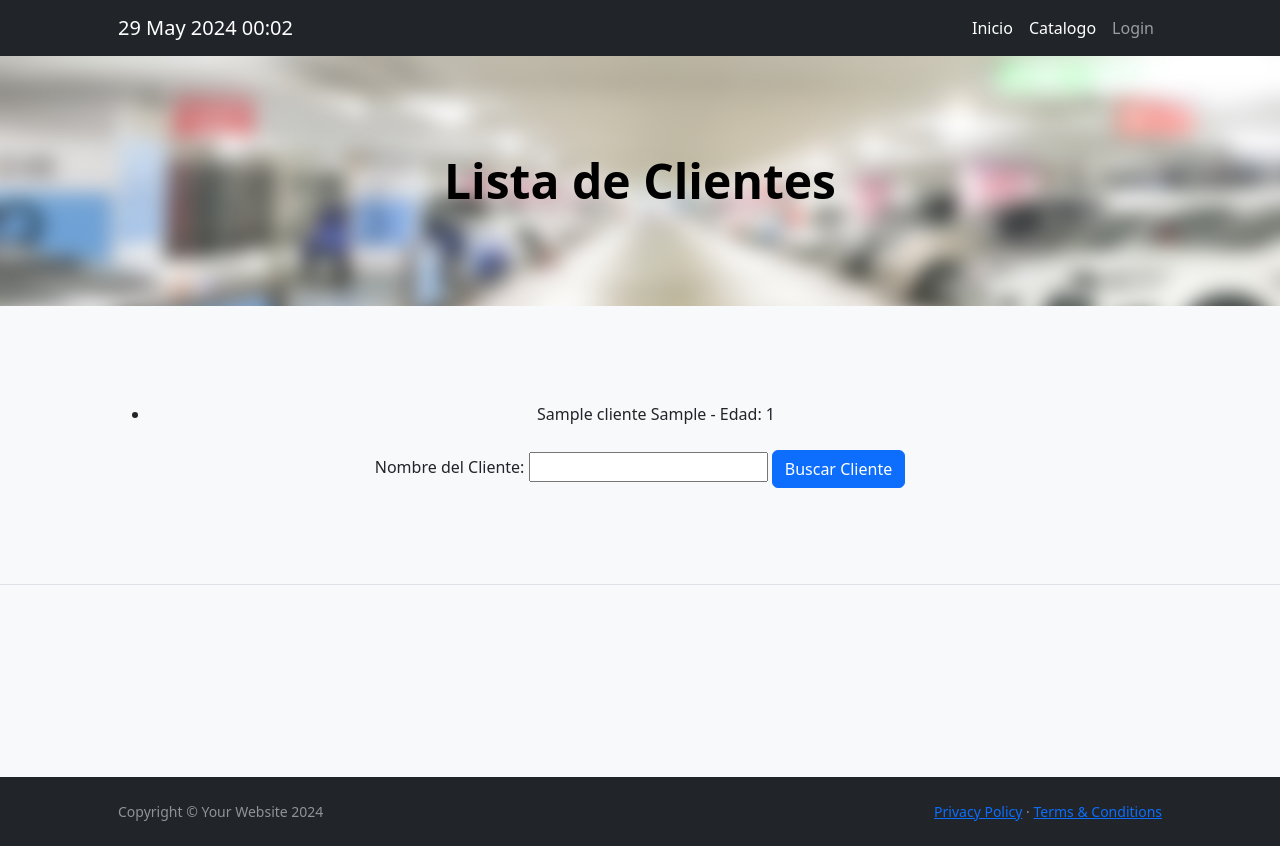
After one commit to fedesosa4848/Proyecto-CarOnPoint, a Django app: page /ver-clientes/ in a window 1280 px wide. The commit adds this page. Run offline with Django 5.2, Linux system fonts and the light colour scheme; tables that the repository leaves empty hold one stand-in row (values such as "Sample post"); some libraries are stand-ins or nearby versions.

Commit message:
truncadisimo

```diff
--- a/inicio/templates/inicio/creacion_exitosa.html
+++ b/inicio/templates/inicio/creacion_exitosa.html
@@ -1,4 +1,4 @@
-{% extends "base.html" %}
+{% extends "inicio/index_logueado.html" %}
 
 {% block title_head %}
 Solicitud Exitosa
--- a/inicio/templates/inicio/creacion_v2.html
+++ b/inicio/templates/inicio/creacion_v2.html
@@ -1,4 +1,4 @@
-{% extends "base.html" %}
+{% extends "inicio/index_logueado.html" %}
 
 {% block title_head %}
 Publicar
--- /dev/null
+++ b/inicio/templates/inicio/ver_clientes.html
@@ -0,0 +1,29 @@
+{% extends "base.html" %}
+
+{% block title_head %}
+Lista de Clientes
+{% endblock title_head %}
+
+{% block h1_header %}
+Lista de Clientes
+{% endblock h1_header %}
+
+{% block sub_info_info %}
+    <ul>
+    {% for cliente in clientes %}
+        <li>{{ cliente.nombre }} {{ cliente.apellido }} - Edad: {{ cliente.edad }}</li>
+    {% endfor %}
+    </ul>
+    <div class="container mt-4">
+        <div class="row">
+            <div class="col-md-12 text-center">
+                <form method="post" action="{% url 'buscar_cliente' %}">
+                    {% csrf_token %}
+                    <label for="nombre_cliente">Nombre del Cliente:</label>
+                    <input type="text" id="nombre_cliente" name="nombre_cliente">
+                    <button type="submit" class="btn btn-primary">Buscar Cliente</button>
+                </form>
+            </div>
+        </div>
+    </div>
+{% endblock sub_info_info %}
--- a/inicio/urls.py
+++ b/inicio/urls.py
@@ -8,10 +8,18 @@ from django.conf.urls.static import static
 
 urlpatterns = [
     path('', views.inicio, name='inicio'),
+    path('inicio_logueado/', views.inicio_logueado, name='inicio_logueado'),
     path('autos/crear/', views.crear_auto_v2, name='crear'),
     path('catalogo-vehiculos', views.catalogo_vehiculos, name='catalogo-vehiculos'),
     path('sign-in', views.crear_cliente, name='sign-in'),
-    path('about-us',views.about_me, name='about-us')
+    path('about-us',views.about_me, name='about-us'),
+    path('login/', views.login_view, name='login'),
+    path('logout/', views.logout_view, name='logout'),
+    path('ver-clientes/', views.ver_clientes, name='ver_clientes'),
+    path('buscar-cliente/', views.buscar_cliente, name='buscar_cliente'),
+    path('buscar_vehiculo/', views.buscar_vehiculo, name='buscar_vehiculo'),
+
+
 ]
 
 if settings.DEBUG:
--- a/inicio/views.py
+++ b/inicio/views.py
@@ -1,15 +1,31 @@
 from django.shortcuts import render,redirect
-from .forms import CrearFormularioCliente, CrearFormularioDomicilio
-from inicio.models import Vehiculo
+from .forms import CrearFormularioCliente, CrearFormularioDomicilio, BuscarClienteForm, BuscarVehiculoForm
+from inicio.models import Vehiculo,Cliente
 from django.core.exceptions import ValidationError
+from django.contrib.auth.hashers import check_password
+from .decorators import cliente_activo
+from django.contrib import messages
+from django.contrib.auth import authenticate, login
+from .forms import LoginForm
+
 
 
 #vista
+
 def inicio(request):
     return render(request, 'inicio/index.html')
 
 def about_me(request):
     return render(request, 'about_us.html')
+
+def inicio_logueado(request):
+    cliente_id = request.session.get('cliente_id')
+    if cliente_id:
+        cliente = Cliente.objects.get(id=cliente_id)
+        return render(request, 'inicio/index_logueado.html', {'cliente': cliente})
+    else:
+        return redirect('login')  # Redirigir al login si no hay cliente en la sesión
+
 
 def crear_auto_v2(request):
     if request.method == 'POST':
@@ -36,10 +52,10 @@ def crear_auto_v2(request):
         # Si la solicitud no es POST, simplemente renderiza la página de creación
         return render(request, 'inicio/creacion_v2.html')
 
+
 def catalogo_vehiculos(request):
     vehiculos = Vehiculo.objects.all()
     return render(request, 'inicio/catalogo_vehiculos.html', {'vehiculos': vehiculos})
-
 
 
 def crear_cliente(request):
@@ -50,9 +66,120 @@ def crear_cliente(request):
             domicilio = domicilio_form.save()
             cliente = cliente_form.save(commit=False)
             cliente.domicilio = domicilio
-            cliente.save()
-            return redirect('inicio/catalogo_vehiculos')  # Redirige a alguna vista después de crear el cliente
+            try:
+                cliente.clean()
+                cliente.save()
+                # Guardar el cliente_id en la sesión
+                request.session['cliente_id'] = cliente.id
+                return redirect('inicio_logueado')  # Redirige a alguna vista después de crear el cliente
+            except ValidationError as e:
+                print("Error en la validación de cliente:", e.message)
+                cliente_form.add_error('contraseña', e.message)  # Agregar error específico para la contraseña
+                print("Formulario de cliente válido después de agregar error:", cliente_form.is_valid())
+                cliente_form.is_valid()  # Validar explícitamente el formulario después de agregar el error
+                print("Formulario de cliente válido después de validar explícitamente:", cliente_form.is_valid())
+        else:
+            # Retener los datos ingresados por el usuario en los campos válidos
+            cliente_form.fields['nombre'].initial = request.POST.get('nombre')
+            cliente_form.fields['apellido'].initial = request.POST.get('apellido')
+            cliente_form.fields['edad'].initial = request.POST.get('edad')
+            domicilio_form.fields['calle'].initial = request.POST.get('calle')
+            domicilio_form.fields['numero'].initial = request.POST.get('numero')
+            domicilio_form.fields['ciudad'].initial = request.POST.get('ciudad')
+            domicilio_form.fields['provincia'].initial = request.POST.get('provincia')
+            domicilio_form.fields['pais'].initial = request.POST.get('pais')
     else:
         cliente_form = CrearFormularioCliente()
         domicilio_form = CrearFormularioDomicilio()
     return render(request, 'crear_cliente.html', {'cliente_form': cliente_form, 'domicilio_form': domicilio_form})
+
+
+
+from django.contrib.auth.hashers import check_password
+def login_view(request):
+    if request.method == 'POST':
+        print("Solicitud POST recibida")
+        form = LoginForm(request.POST)
+        if form.is_valid():
+            nombre_cliente = form.cleaned_data['nombre_cliente']
+            contraseña = form.cleaned_data['contraseña']
+
+            # Mensajes de depuración
+            print("Nombre del cliente recibido en el formulario:", nombre_cliente)
+            print("Contraseña recibida en el formulario:", contraseña)
+
+            try:
+                cliente = Cliente.objects.get(nombre=nombre_cliente)
+
+                # Mensaje de depuración
+                print("Cliente encontrado en la base de datos:", cliente)
+
+                if check_password(contraseña, cliente.contraseña):
+                    # Contraseña correcta, establece la sesión del cliente
+                    request.session['cliente_id'] = cliente.id
+                    messages.success(request, 'Inicio de sesión exitoso.')
+                    return redirect('inicio_logueado')
+                else:
+                    # Contraseña incorrecta
+                    form.add_error('contraseña', 'Contraseña incorrecta')
+            except Cliente.DoesNotExist:
+                # Cliente no encontrado
+                form.add_error('nombre_cliente', 'Cliente no encontrado')
+    else:
+        print("Solicitud GET recibida")
+        form = LoginForm()
+
+    print("Renderizando la plantilla 'login.html'")
+    return render(request, 'login.html', {'form': form})
+
+
+
+def logout_view(request):
+    if 'cliente_id' in request.session:
+        del request.session['cliente_id']
+        print("La sesión del cliente se ha eliminado correctamente.")
+    else:
+        print("La sesión del cliente no existe o ya ha sido eliminada.")
+    return redirect('inicio')
+
+
+
+def ver_clientes(request):
+    clientes = Cliente.objects.all()
+    return render(request, 'inicio/ver_clientes.html', {'clientes': clientes})
+
+def buscar_cliente(request):
+    if request.method == 'POST':
+        form = BuscarClienteForm(request.POST)
+        if form.is_valid():
+            nombre_cliente = form.cleaned_data['nombre_cliente']
+            clientes_encontrados = Cliente.objects.filter(nombre__icontains=nombre_cliente)
+            return render(request, 'inicio/resultado_busqueda.html', {'clientes_encontrados': clientes_encontrados})
+    else:
+        form = BuscarClienteForm()
+    return render(request, 'inicio/resultado_busqueda.html', {'form': form})
+
+def buscar_vehiculo(request):
+    if request.method == 'POST':
+        form = BuscarVehiculoForm(request.POST)
+        if form.is_valid():
+            marca = form.cleaned_data['marca']
+            vehiculos_encontrados = Vehiculo.objects.filter(marca__icontains=marca)
+            return render(request, 'inicio/resultado_busqueda_vehiculo.html', {'vehiculos_encontrados': vehiculos_encontrados})
+    else:
+        form = BuscarVehiculoForm()
+    return render(request, 'inicio/resultado_busqueda_vehiculo', {'form': form})
+
+
+def eliminar_auto(request, id):
+    try:
+        auto = Vehiculo.objects.get(id=id)
+    except Vehiculo.DoesNotExist:
+        # Si el auto no se encuentra, renderizamos el template para auto no encontrado
+        return render(request, 'inicio/resultado_auto_no_encontrado.html')
+
+    # Si el auto existe, lo eliminamos
+    auto.delete()
+
+    # Después de eliminar el auto, redirigimos al catálogo de vehículos
+    return redirect('catalogo_vehiculos')
--- a/proyecto/settings.py
+++ b/proyecto/settings.py
@@ -63,7 +63,7 @@ TEMPLATES = [
                 'django.template.context_processors.request',
                 'django.contrib.auth.context_processors.auth',
                 'django.contrib.messages.context_processors.messages',
-                'inicio.context_processors.current_datetime',  # Asegúrate de añadir esta línea
+                'inicio.context_processors.current_datetime',
             ],
         },
     },
--- a/templates/base.html
+++ b/templates/base.html
@@ -38,15 +38,23 @@
         <!-- Responsive navbar-->
         <nav class="navbar navbar-expand-lg navbar-dark bg-dark">
             <div class="container px-5">
-                <a class="navbar-brand" href="#!">{{ date_time|date:"d M Y H:i" }}</a>
+                <a class="navbar-brand" href="{% url 'inicio' %}">{{ date_time|date:"d M Y H:i" }}</a>
                 <button class="navbar-toggler" type="button" data-bs-toggle="collapse" data-bs-target="#navbarSupportedContent" aria-controls="navbarSupportedContent" aria-expanded="false" aria-label="Toggle navigation"><span class="navbar-toggler-icon"></span></button>
                 <div class="collapse navbar-collapse" id="navbarSupportedContent">
                     <ul class="navbar-nav ms-auto mb-2 mb-lg-0">
+
+
+                        {% block acciones %}
                         <li class="nav-item"><a class="nav-link active" aria-current="page" href="{% url 'inicio' %}">Inicio</a></li>
+                        {% endblock acciones %}
                         <li class="nav-item"><a class="nav-link active" aria-current="page" href="{% url 'catalogo-vehiculos' %}">Catalogo</a></li>
-                        <li class="nav-item"><a class="nav-link" href="{% url 'crear' %}">Publicar</a></li>
-                        <li class="nav-item"><a class="nav-link" href="#!">Comprar</a></li>
-                        <li class="nav-item"><a class="nav-link" href=" {% url "about-us" %} ">About Us</a></li>
+                        {% if request.session.cliente_id %}
+                        <!-- La sesión del cliente está activa -->
+                        <li class="nav-item"><a class="nav-link" href="{% url 'logout' %}">Logout</a></li>
+                        {% else %}
+                        <li class="nav-item"><a class="nav-link" href="{% url 'login' %}">Login</a></li>
+                        {% endif %}
+
                     </ul>
                 </div>
             </div>
@@ -63,7 +71,7 @@
                             </h1>
                             <p class="lead mb-4">
                                 {% block about_this_page %}
-                                Introduccion
+
                                 {% endblock about_this_page %}
                             </p>
                         </div>
--- a/templates/crear_cliente.html
+++ b/templates/crear_cliente.html
@@ -15,7 +15,7 @@ Crear Cliente
         {{ cliente_form.as_p }}
 
         <h2>Información del Domicilio</h2>
-        {{ domicilio_form.as_p }}
+        {{ domicilio_form.as_p }}  <!-- Este es el lugar donde se renderiza el formulario de Domicilio -->
 
         <button type="submit">Crear Cliente</button>
     </form>
```
Also changed, not shown: inicio/decorators.py (added, +9 -0 lines), inicio/forms.py (+38 -1 lines), inicio/models.py (+10 -1 lines), inicio/templates/inicio/catalogo_vehiculos.html (+13 -0 lines), inicio/templates/inicio/index_logueado.html (added, +21 -0 lines), inicio/templates/inicio/resultado_busqueda.html (added, +17 -0 lines), inicio/templates/inicio/resultado_busqueda_vehiculo.html (added, +23 -0 lines), templates/login.html (added, +16 -0 lines), inicio/migrations/0004_cliente_activo_cliente_contraseña.py (added).
